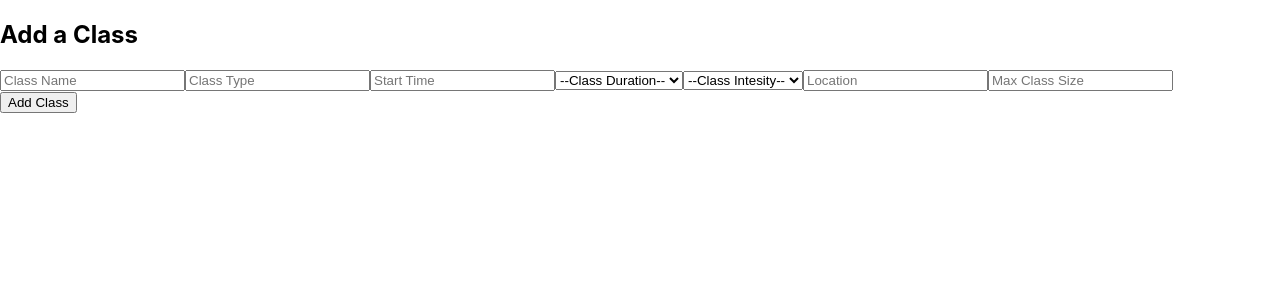
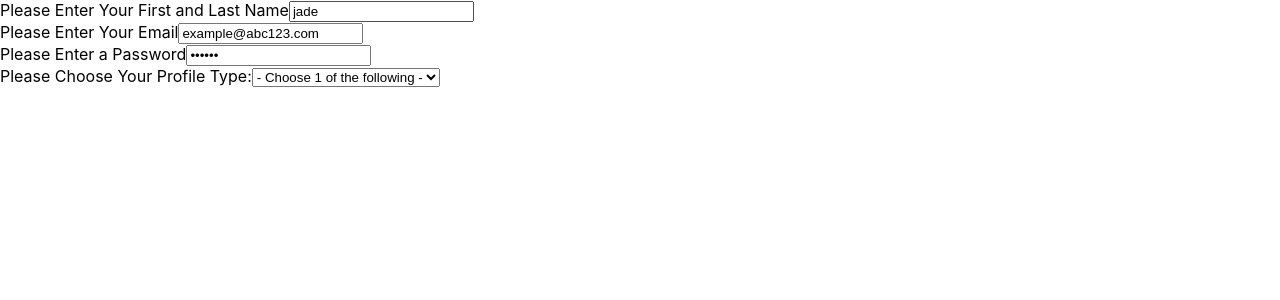
Before and after one commit to anywhere-fitness-webpt174/Front-End, a React (Create React App) app in the folder anywhere-fitness/: page /signup in a window 1280 px wide. Shown: the top 300 px of the page. Built offline with nearby package versions, Linux system fonts and the light colour scheme.

Commit message:
feature/sign-up-form

```diff
--- a/anywhere-fitness/src/App.js
+++ b/anywhere-fitness/src/App.js
@@ -1,5 +1,6 @@
 import React, { useState } from "react";
 import AddClass from "./components/AddClass";
+import SignUp from './components/SignUp'
 
 const initialFormValues = {
   className: "",
@@ -36,6 +37,7 @@ export default function App() {
 
 
   return (
-    <AddClass values={formValues} submit={submitNewClass} update={updateForm} />
+    <AddClass values={formValues} submit={submitNewClass} update={updateForm} />,
+    <SignUp />
   );
 }
--- /dev/null
+++ b/anywhere-fitness/src/components/SignUp.js
@@ -0,0 +1,55 @@
+import React from 'react'
+
+
+const SignUp = (props) => {
+    return (
+        <div>
+            <form>
+                <label htmlFor='userName'>
+                    Please Enter Your First and Last Name
+                    <input
+                        type="text"
+                        name="userName"
+                        id="userName"
+                        value='jade'
+                        // onChange={onChange}
+                    />
+                </label>
+                <br />
+                <label htmlFor='userEmail'>
+                    Please Enter Your Email
+                    <input
+                        type="email"
+                        name="userEmail"
+                        id="userEmail"
+                        value='example@abc123.com'
+                        // onChange={onChange}
+                    />
+                </label>
+                <br />
+                <label htmlFor='userPassword'>
+                    Please Enter a Password
+                    <input
+                        type="password"
+                        name="userPassword"
+                        id="userPassword"
+                        value='xyz123'
+                        // onChange={onChange}
+                    />
+                </label>
+                <br />
+                <label htmlFor='userType'>
+                    Please Choose Your Profile Type:
+                    <select id='userType' name='userType'>
+                        <option value=''>- Choose 1 of the following -</option>
+                        <option value='instructor'>Instructor</option>
+                        <option value='student'>Student</option>
+                    </select>
+                </label>
+                <submit />
+            </form>
+        </div>
+    )
+}
+
+export default SignUp
```
Also changed, not shown: 1 other file (tests, documents, lock files or other folders).
